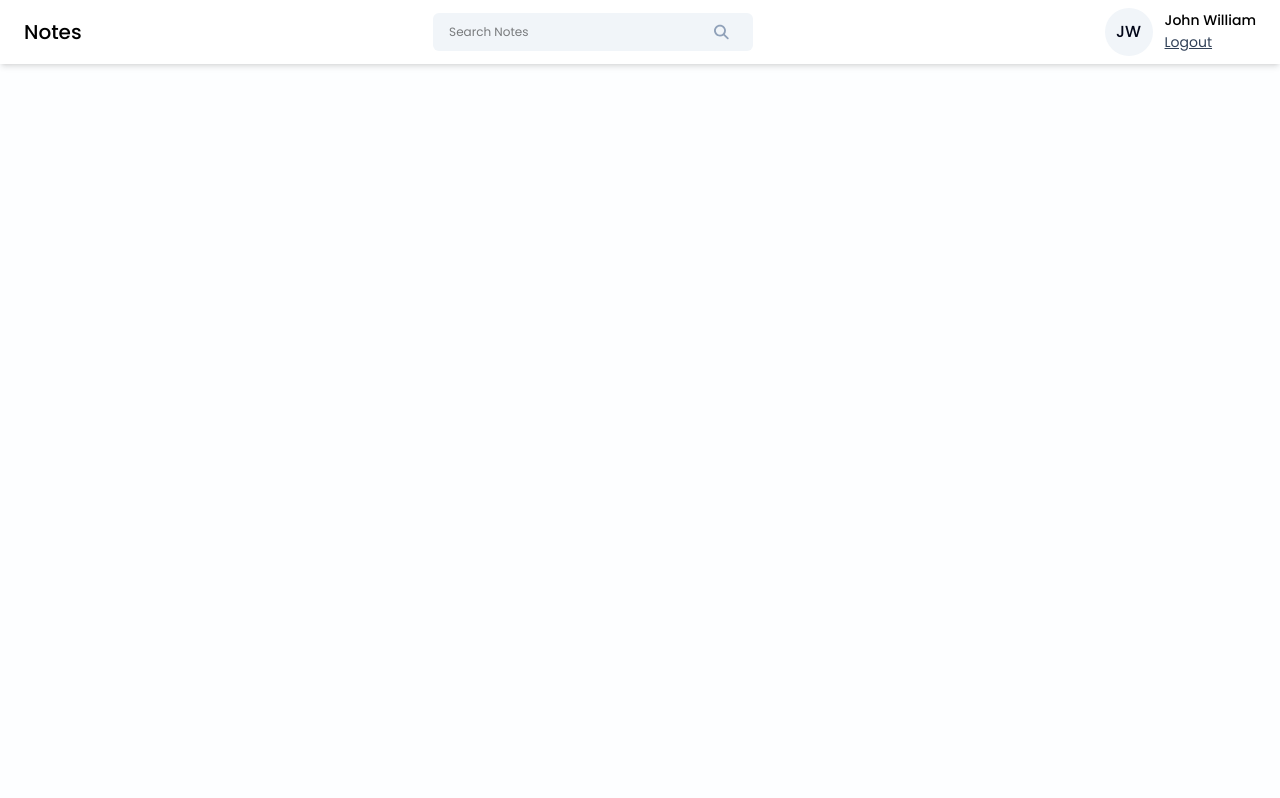
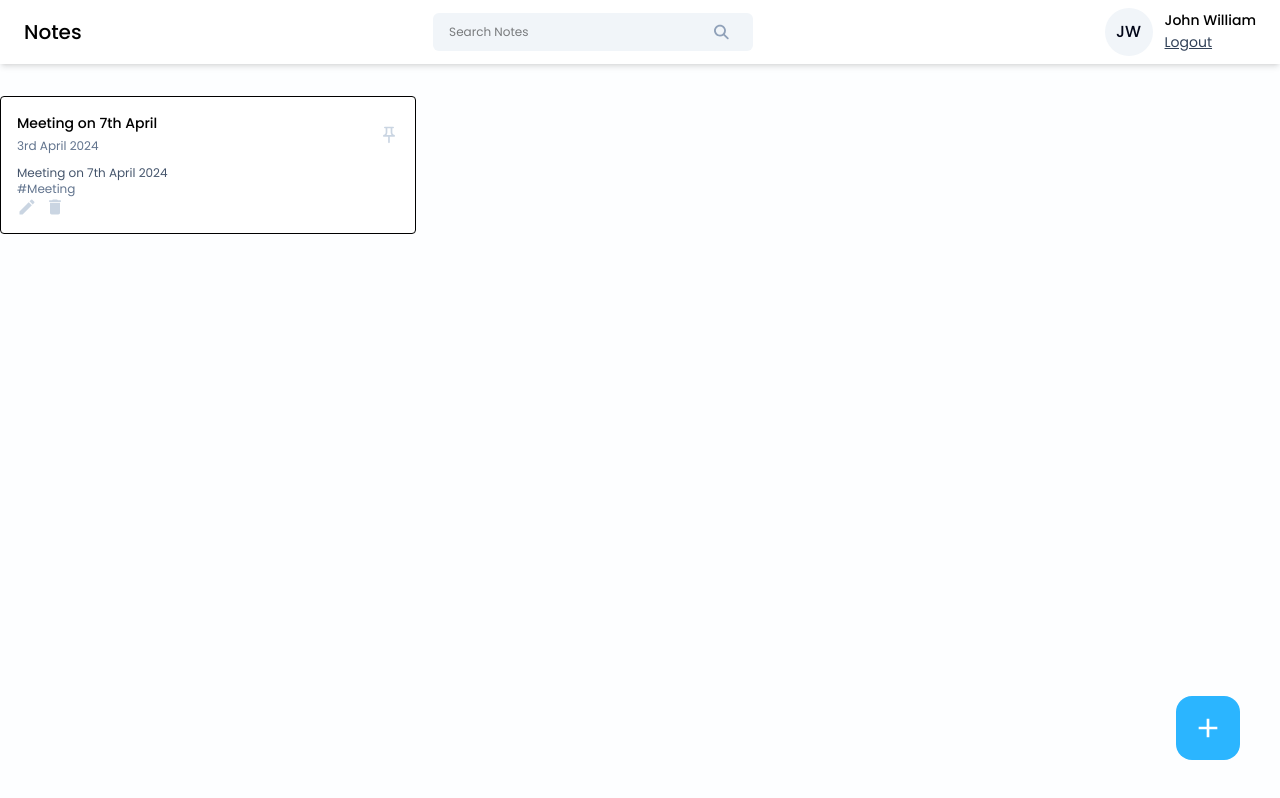
Before and after one commit to sasobapriyanjana11/Notella-App-Frontend, a React (Vite) app: page /dashboard in a window 1280 px wide. Built offline with nearby package versions, Linux system fonts and the light colour scheme.

Commit message:
creating note card

```diff
--- /dev/null
+++ b/src/components/Cards/NoteCard.jsx
@@ -0,0 +1,36 @@
+import React from 'react'
+import { MdOutlinePushPin } from "react-icons/md";
+import {MdCreate,MdDelete} from "react-icons/md";
+
+const NoteCard = ({ title, date, content, tags,isPinned,onEdit,onDelete, onPinNote }) => {
+    return (
+        <div className="border rounded p-4 bg-white hover:shadow-xl transition-all ease-in-out">
+            <div className="flex justify-between items-center">
+                <div>
+                    <h6 className="text-sm font-medium">{title}</h6>
+                    <span className="text-xs text-slate-500">{date}</span>
+                </div>
+                <MdOutlinePushPin
+                    className={`icon-btn  ${isPinned ? 'text-primary' : 'text-slate-300'}`}
+                    onClick={onPinNote}
+                />
+            </div>
+            <p className="text-xs text-slate-600 mt-2">{content?.slice(0, 60)}</p>
+            <div className="">
+                <div className="text-xs text-slate-500">{tags}</div>
+                <div className="flex items-center gap-2">
+                    <MdCreate
+                        className="icon-btn hover:text-green-600"
+                        onClick={onEdit}
+                    />
+                    <MdDelete
+                    className="icon-btn hover:text-red-600"
+                    onClick={onDelete}
+                    />
+                </div>
+            </div>
+        </div>
+    )
+}
+
+export default NoteCard;
--- a/src/index.css
+++ b/src/index.css
@@ -37,4 +37,7 @@
     .input-box{
         @apply w-full text-sm bg-transparent border-[1.5px] px-5 py-3 rounded mb-4 outline-none;
     }
+    .icon-btn{
+        @apply text-xl text-slate-300 cursor-pointer hover:text-[#2BB5FF];
+    }
 }
--- a/src/pages/Home/Home.jsx
+++ b/src/pages/Home/Home.jsx
@@ -1,9 +1,29 @@
 import React from 'react'
 import Navbar from "../../components/Navbar/Navbar.jsx";
+import NoteCard from "../../components/Cards/NoteCard.jsx";
+import {MdAdd} from "react-icons/md";
 const Home = () => {
     return (
         <>
             <Navbar/>
+            <div className="container mx-auto">
+                <div className="grid grid-cols-3 gap-4 mt-8">
+                <NoteCard
+                    title="Meeting on 7th April"
+                    date="3rd April 2024"
+                    content="Meeting on 7th April 2024"
+                    tags="#Meeting"
+                    isPinned={true}
+                    onEdit={()=>{}}
+                    onDelete={()=>{}}
+                    onPinNote={()=>{}}
+                />
+
+                </div>
+            </div>
+            <button className="w-16 h-16 flex items-center justify-center rounded-2xl bg-primary hover:bg-blue-600 absolute right-10 bottom-10" onClick={()=>{}}>
+                <MdAdd className="text-[32px] text-white "/>
+            </button>
         </>
 
     )
```
